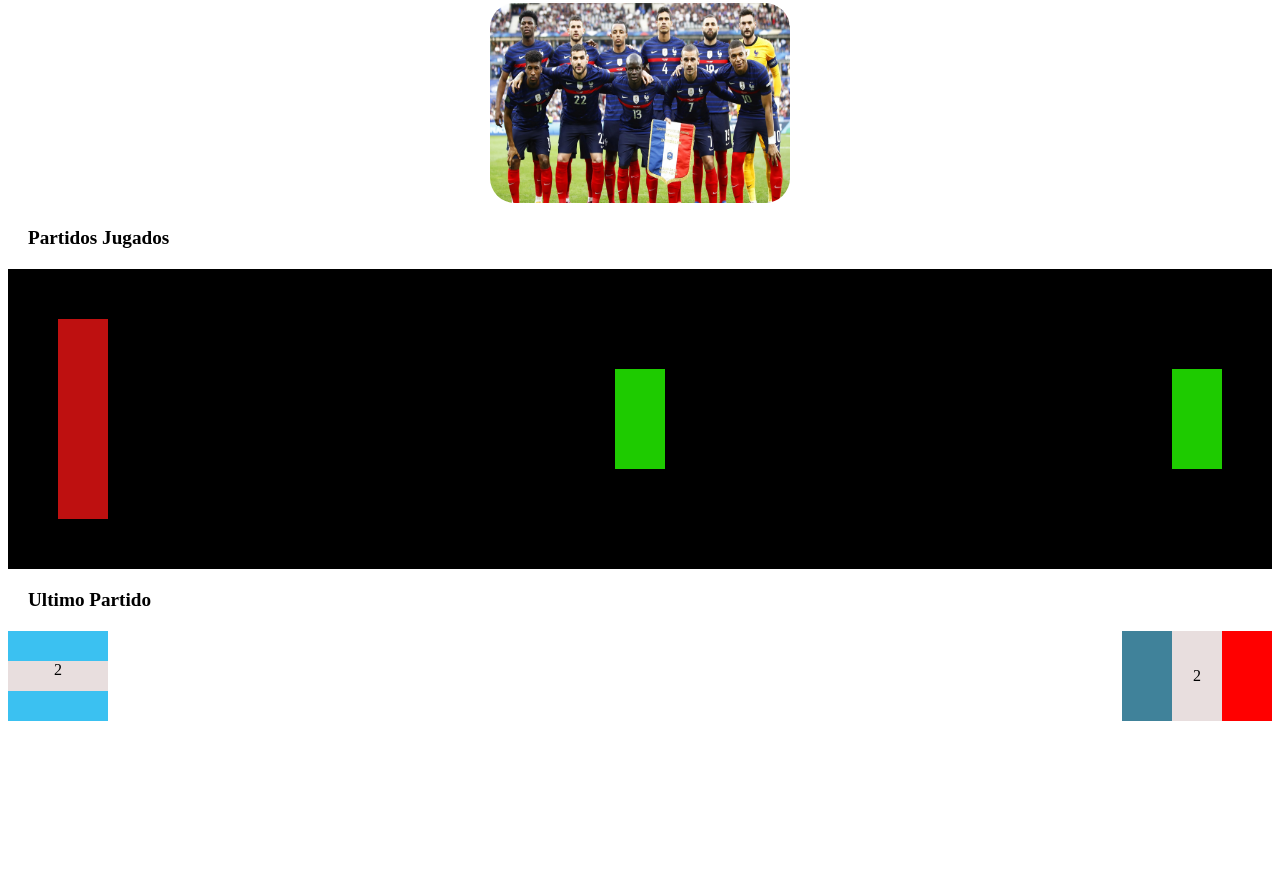
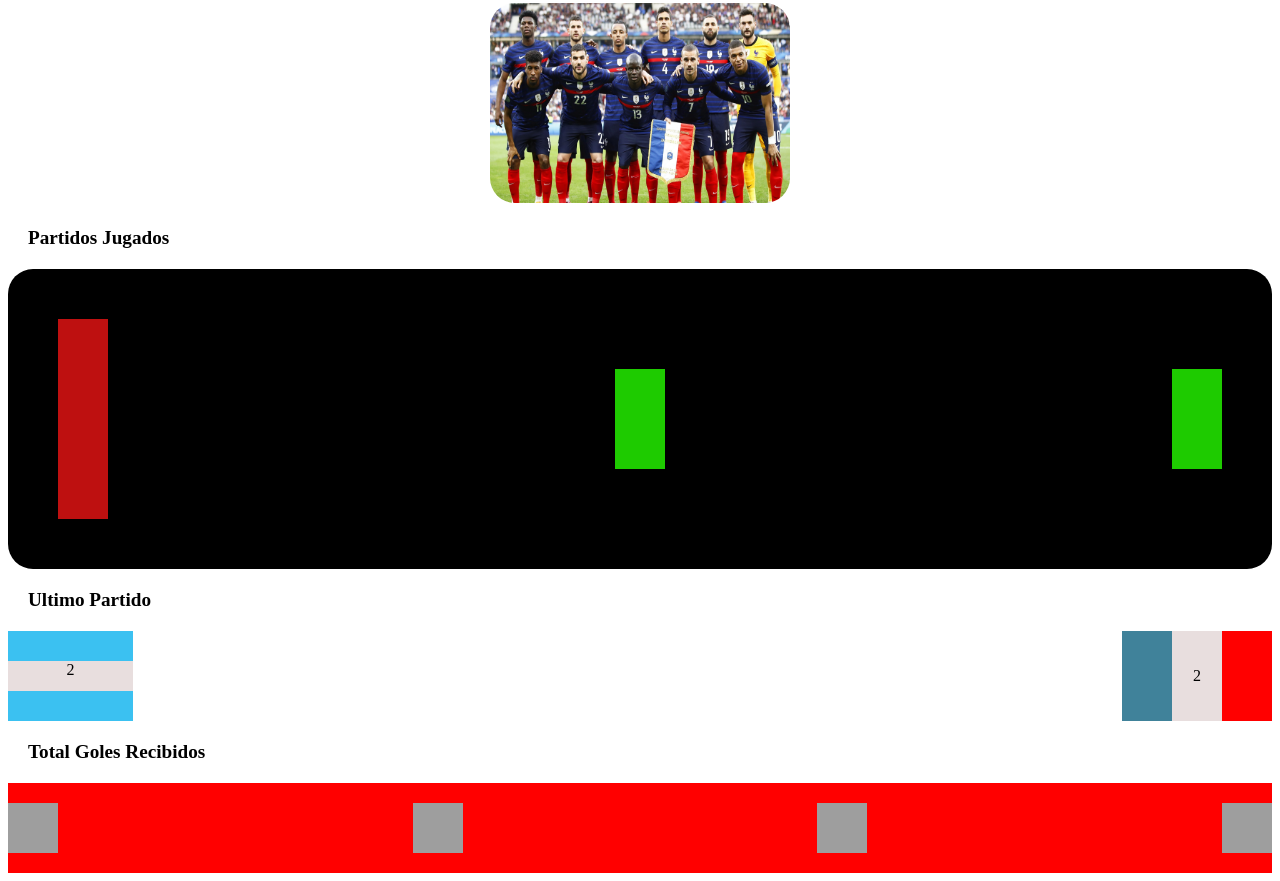
Before and after one commit to MiguelCriollo/Recuperacion-Interfaces, a plain HTML site: page index.html in a window 1280 px wide. Shown: the part 518-1399 px from the top of the page. Before the commit the page ends 1247 px from the top, so only its background shows below. Drawn offline with Linux system fonts and the light colour scheme; grey boxes are pictures that could not be loaded.

Commit message:
Final
:o

```diff
--- a/estilos.css
+++ b/estilos.css
@@ -70,6 +70,7 @@ h3{
     padding: 50px;
     flex-wrap: wrap;
     justify-content: space-between;
+    border-radius: 25px;
 
 }
 .perdido1{
@@ -103,18 +104,18 @@ h3{
 
 }
 .cuadrado11{
-    width: 100px;
+    width: 125px;
     height: 30px;
     background: rgba(10, 177, 238, 0.795);
     }
 .cuadrado21{
-    width: 100px;
+    width: 125px;
     height: 30px;
     background: rgb(232, 222, 222);
     text-align: center;
 }
 .cuadrado31{
-    width: 100px;
+    width: 125px;
     height: 30px;
     background: rgb(10, 177, 238, 0.795);
 }
@@ -143,6 +144,26 @@ h3{
     height: 90px;
     background: rgb(255, 0, 0);
 }
+.container8{
+    padding: 20px;
+    text-align: left;
+    font-weight: bold;
+    font-size: larger;
+}
+.container9{
+    display:flex;
+    width: 100%;
+    height: 90px;
+    background: rgb(255, 0, 0);
+    flex-wrap: wrap;
+    justify-content: space-between;
+    align-items: center;
+
+}
+.Balon1{
+    width: 50px;
+    height: 50px;
+}
 h1 {
     text-align: center;
     color: rgb(4, 4, 4);
--- a/index.html
+++ b/index.html
@@ -55,6 +55,16 @@
             <div class="cuadrado32"></div>
         </div>
     </div>
+    <div class="container8">Total Goles Recibidos</div>
+    <div class="container9">
+        <img class="Balon1" src="balon.png" />
+        <img class="Balon1" src="balon.png" />
+        <img class="Balon1" src="balon.png" />
+        <img class="Balon1" src="balon.png" />
+    </div>
+
+
+    </div>
 
 
 
```
Also changed, not shown: 1 other file.
